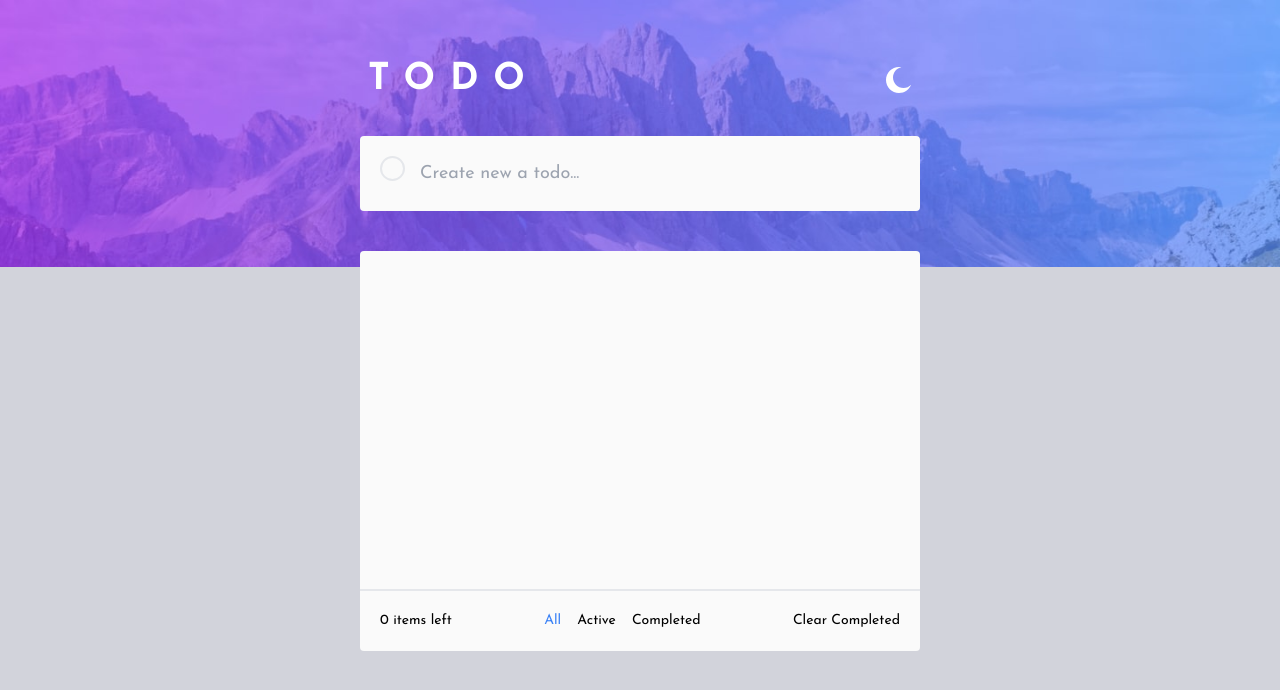
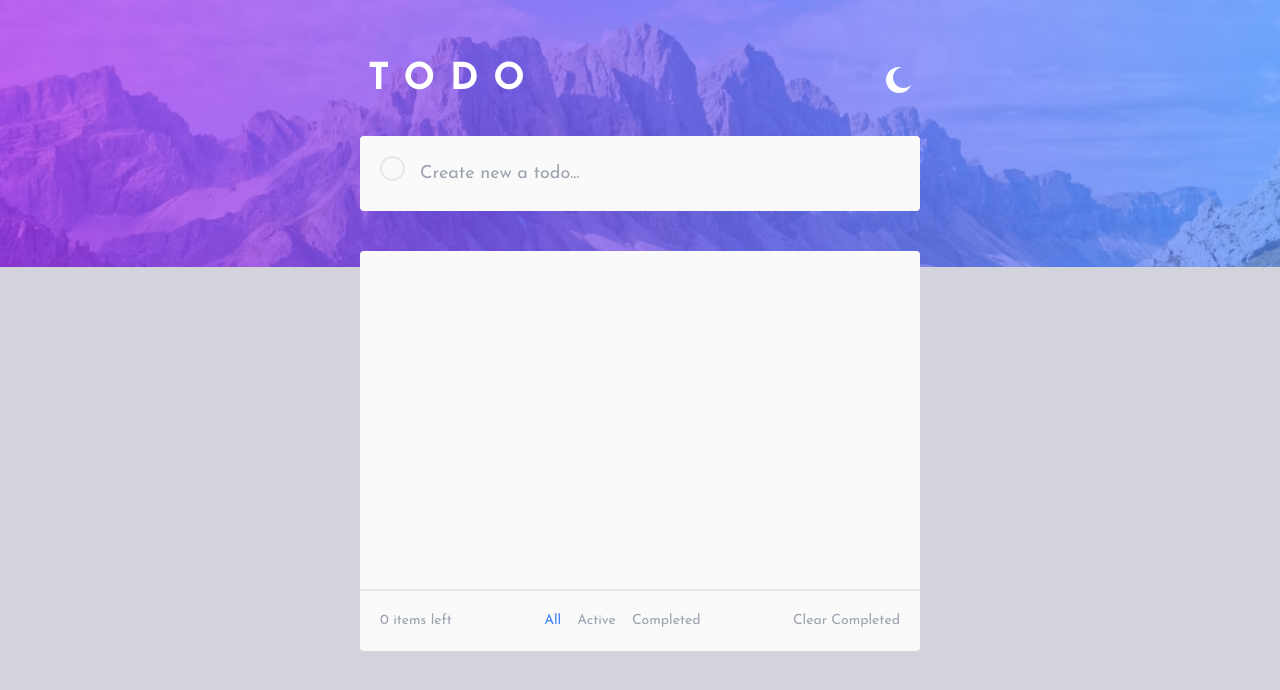
Before and after one commit to Amar-arruf/Todos-App, a React (Create React App) app: page / in a window 1280 px wide. Shown: the top 690 px of the page. Built offline with nearby package versions, Linux system fonts and the light colour scheme.

Commit message:
membuat Filter dan jumlah item yang dinamis

```diff
--- a/src/App.js
+++ b/src/App.js
@@ -2,14 +2,16 @@ import { useCallback, useReducer } from "react";
 import Container from "./component/Container/Container";
 import Filter from "./component/Filter/Filter";
 import Input from "./component/input/Input";
-import ItemTodos from "./component/ItemTodos/itemTodos";
 import Title from "./component/Title/Title";
+import Todoslist from "./component/TodosList/todosList";
 import TodoWrapper from "./component/todoWrapper/todoWrapper";
 import { initialState, reducer } from "./reducer/reducer";
 
 function App() {
   const [state, dispatch] = useReducer(reducer, initialState);
-  var todosList;
+
+  let newData;
+
   const handleInput = useCallback(
     (e) => {
       e.preventDefault();
@@ -49,28 +51,44 @@ function App() {
     [state]
   );
 
-  todosList = state.todos.map((item, index) => {
-    return (
-      <ItemTodos
-        title={item.text}
-        myKey={index}
-        key={item.id}
-        onRemove={handleRemoveItem}
-        checked={item.completed}
-        click={handleListCompleted}
-      />
+  const handlerClearCompleted = useCallback(() => {
+    let a = [...state.todos];
+    let b = a.filter((item) => item.completed === true);
+    b.forEach((f) =>
+      a.splice(
+        a.findIndex((e) => e.completed === f.completed),
+        1
+      )
     );
-  });
+    console.log(a);
+    dispatch({ type: "CLEAR_ALL_COMPLETED", dataUpdated: a });
+  }, [state]);
 
   const handlerFilterCompleted = () => {
-    if (state.filter.completed === true) {
-      const completed = state.todos.filter((item) => item.completed === true);
-      console.log(completed);
-      todosList = "";
-    } else {
-      return todosList;
-    }
+    dispatch({ type: "FILTER_COMPLETED" });
   };
+
+  const handlerFilterActive = () => {
+    dispatch({ type: "FILTER_ACTIVE" });
+  };
+
+  const handlerFilterAll = () => {
+    dispatch({ type: "FILTER_ALL" });
+  };
+
+  if (state.filter.completed === true) {
+    newData = state.todos.filter((newVal) => {
+      return newVal.completed === true;
+    });
+  } else if (state.filter.active === true) {
+    newData = state.todos.filter((newVal) => {
+      return newVal.completed === false;
+    });
+  } else {
+    newData = state.todos;
+  }
+
+  let newLength = newData.filter((item) => item.completed === true).length;
 
   return (
     <div className="bg-secondBackground dark:bg-mainBackground text-regular font-josefin">
@@ -83,10 +101,21 @@ function App() {
             onchange={handleChange}
           />
           <TodoWrapper>
-            {todosList}
+            <Todoslist
+              data={newData}
+              handleRemove={handleRemoveItem}
+              handleListCompleted={handleListCompleted}
+            />
             <Filter
-              length={state.todos.length}
+              length={
+                state.filter.completed === true
+                  ? newData.length
+                  : newData.length - newLength
+              }
               onCompleted={handlerFilterCompleted}
+              onActive={handlerFilterActive}
+              onAll={handlerFilterAll}
+              onClearCompleted={handlerClearCompleted}
             />
           </TodoWrapper>
         </Container>
--- a/src/component/Filter/Filter.jsx
+++ b/src/component/Filter/Filter.jsx
@@ -1,15 +1,34 @@
 import React, { memo } from "react";
 
-const Filter = ({ length, onCompleted }) => {
+const Filter = ({ length, onCompleted, onActive, onAll, onClearCompleted }) => {
   return (
-    <div className="w-full border-t-2 dark:border-slate-600 text-sm laptop:p-5 mobile:p-3 font-regular text-black dark:text-white absolute left-0 bottom-0 flex items-center justify-between z-30">
-      <div> {length} items left</div>
+    <div className="w-full border-t-2 dark:border-slate-600 text-sm laptop:p-5 mobile:p-3 font-regular text-gray-400 dark:text-gray-500 absolute left-0 bottom-0 flex items-center justify-between z-30">
+      <div className="active:text-black dark:active:text-white">
+        {length} items left
+      </div>
       <div className="flex items-center cursor-pointer">
-        <p className="text-[#3b82f6]">All</p>
-        <p className="px-4">Active</p>
-        <p onClick={onCompleted}>Completed</p>
+        <p onClick={onAll} className={"text-[#3b82f6]"}>
+          All
+        </p>
+        <p
+          onClick={onActive}
+          className="px-4 active:text-black dark:active:text-white"
+        >
+          Active
+        </p>
+        <p
+          onClick={onCompleted}
+          className="active:text-black dark:active:text-white"
+        >
+          Completed
+        </p>
       </div>
-      <div>Clear Completed</div>
+      <div
+        className="active:text-black dark:active:text-white cursor-pointer"
+        onClick={onClearCompleted}
+      >
+        Clear Completed
+      </div>
     </div>
   );
 };
--- a/src/component/ItemTodos/itemTodos.jsx
+++ b/src/component/ItemTodos/itemTodos.jsx
@@ -27,12 +27,12 @@ const ItemTodos = (props) => {
       className="border-b-2 dark:border-slate-600 border-gray-200 py-3 laptop:px-5 mobile:px-3 dark:bg-wrapperBackground bg-wrapper-background flex justify-between"
     >
       <div
-        className="relative h-[30px] w-[30px] mobile: w-[30px]  border-2 dark:border-slate-600 rounded-full"
+        className="relative h-[30px] w-[30px] mobile: w-[30px]  border-2 dark:border-slate-600 rounded-full cursor-pointer"
         onClick={props.click.bind(this, props.myKey)}
       >
         {checkedICon}
       </div>
-      <span className=" justify-contappearance-none pl-5 w-[300px] bg-transparent focus:outline-0 dark:text-white text-black border-none relative mobile: p-1">
+      <span className=" justify-contappearance-none pl-5 w-[300px] bg-transparent focus:outline-0 dark:text-white text-black border-none relative mobile: p-1 cursor-pointer">
         <div
           className={props.checked === true ? "line-through text-gray-400" : ""}
         >
--- /dev/null
+++ b/src/component/TodosList/todosList.jsx
@@ -0,0 +1,23 @@
+import React, { memo } from "react";
+import ItemTodos from "../ItemTodos/itemTodos";
+
+const Todoslist = ({ data, handleRemove, handleListCompleted }) => {
+  return (
+    <div>
+      {data.map((item, index) => {
+        return (
+          <ItemTodos
+            title={item.text}
+            myKey={index}
+            key={item.id}
+            onRemove={handleRemove}
+            checked={item.completed}
+            click={handleListCompleted}
+          />
+        );
+      })}
+    </div>
+  );
+};
+
+export default memo(Todoslist);
--- a/src/reducer/reducer.js
+++ b/src/reducer/reducer.js
@@ -17,6 +17,7 @@ export const reducer = (state = initialState, action) => {
         darkMode: state.darkMode === false ? true : false,
       };
     case "FILTER_COMPLETED":
+      console.log("filter completed activate");
       return {
         ...state,
         filter: {
@@ -25,25 +26,36 @@ export const reducer = (state = initialState, action) => {
           all: false,
         },
       };
-    case "FILTER_ACTIVE":
+    case "CLEAR_ALL_COMPLETED":
       return {
         ...state,
-        completed: false,
-        active: true,
-        all: false
-      }
-    case "FILTER_ALL" :
+        todos: action.dataUpdated,
+      };
+    case "FILTER_ACTIVE":
+      console.log("filter active activate");
       return {
         ...state,
-        completed : false,
-        active: false,
-        all: true
-      }
+        filter: {
+          completed: false,
+          active: true,
+          all: false,
+        },
+      };
+    case "FILTER_ALL":
+      console.log("filter all activate");
+      return {
+        ...state,
+        filter: {
+          completed: false,
+          active: false,
+          all: true,
+        },
+      };
     case "CHECKED_COMPLETED":
       return {
         ...state,
-        todos: action.updateData
-      }
+        todos: action.updateData,
+      };
     case "ONKEYPRESS":
       return {
         ...state,
```
